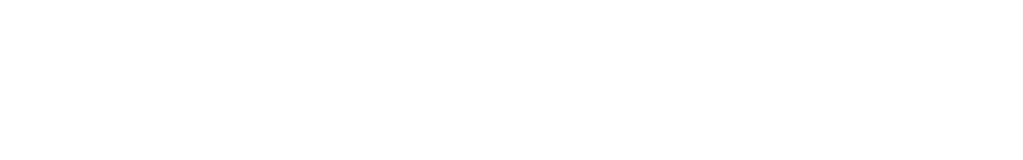
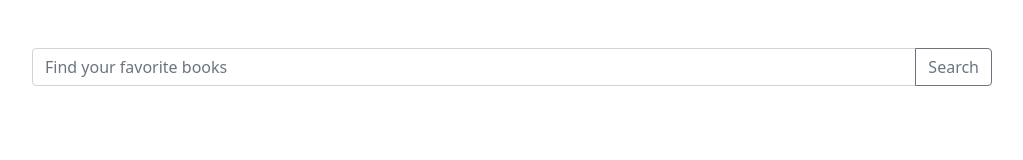
Before and after one commit to ARFAT-HASAAN/BookArchive, a plain HTML site: page index.html in a window 1280 px wide. Shown: the whole page, without its empty margins (128-1151 px from the left). Drawn offline with nearby package versions, Linux system fonts and the light colour scheme.

Commit message:
second commit

```diff
--- a/index.html
+++ b/index.html
@@ -5,16 +5,31 @@
     <meta charset="UTF-8">
     <meta http-equiv="X-UA-Compatible" content="IE=edge">
     <meta name="viewport" content="width=device-width, initial-scale=1.0">
+    <!-- bootstrap link  -->
+    <link href="https://cdn.jsdelivr.net/npm/bootstrap@5.1.0/dist/css/bootstrap.min.css" rel="stylesheet"
+        integrity="sha384-KyZXEAg3QhqLMpG8r+8fhAXLRk2vvoC2f3B09zVXn8CA5QIVfZOJ3BCsw2P0p/We" crossorigin="anonymous">
     <title>Book Archive</title>
 </head>
 
 <body>
 
+    <main>
+        <!-- input field  -->
+        <div class="input-group w-75 my-5  mx-auto">
+            <input id="input-field" type="text" class="form-control" placeholder="Find your favorite books"
+                aria-label="Recipient's username" aria-describedby="button-addon2">
+            <!-- search btn  -->
+            <button onclick="searchBookName()" class="btn btn-outline-secondary bg-grey" type=" button"
+                id="search-btn">Search</button>
+        </div>
+
+    </main>
+
 
 
 
     <!-- javascript added  -->
-    <script src="script.js"></script>
+    <script src=" script.js"></script>
 </body>
 
 </html>
--- a/script.js
+++ b/script.js
@@ -1 +1,9 @@
-console.log('hi');
+const searchBookName = () => {
+    const inputField = document.getElementById('input-field');
+    const inputValue = inputField.value;
+    // console.log(inputValue);
+    const url = `https://openlibrary.org/search.json?q=${inputValue}`
+    fetch(url)
+        .then(res => res.json())
+        .then(data => console.log(data))
+}
```
